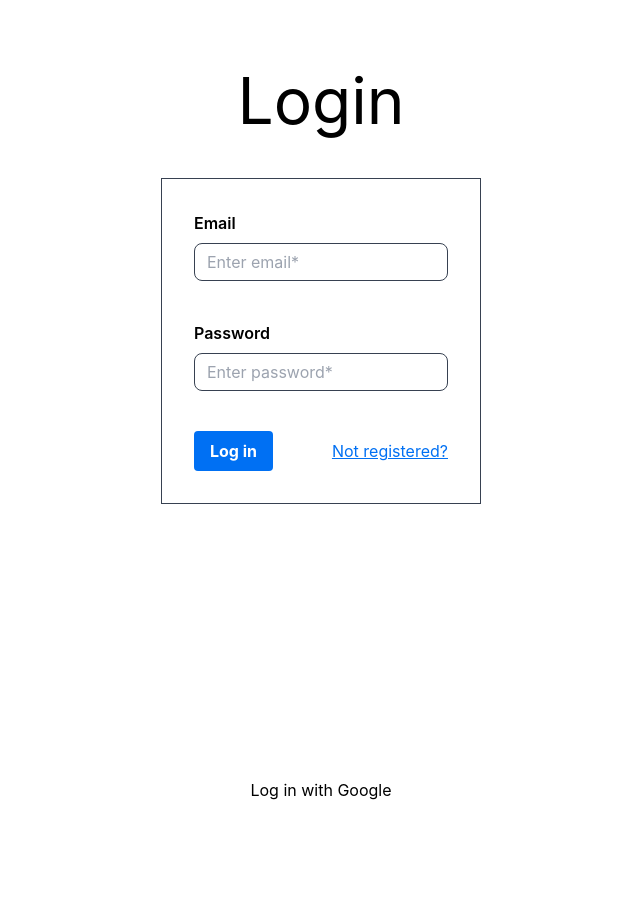
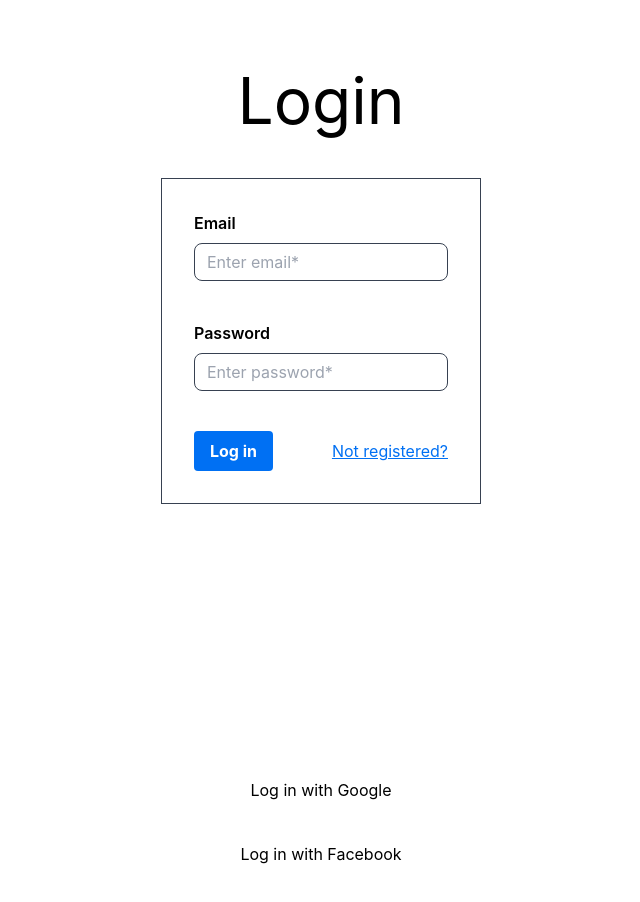
Before and after one commit to Stan-l-e-y/RemindMe, a Next.js app: page /login in a window 1280 px wide. Shown: the top 902 px of the page, without its empty margins (319-959 px from the left). Before the commit the page ends 866 px from the top, so only its background shows below. Built offline with nearby package versions, Linux system fonts and the light colour scheme.

Commit message:
facebook oauth integration part 1

```diff
--- /dev/null
+++ b/lib/client/getFacebookUrl.ts
@@ -0,0 +1,4 @@
+export default function getFacebookUrl(code_challenge: string) {
+  //
+  return code_challenge;
+}
--- a/lib/client/getGoogleUrl.ts
+++ b/lib/client/getGoogleUrl.ts
@@ -10,6 +10,7 @@ function getGoogleOAuthURL() {
     scope: [
       'https://www.googleapis.com/auth/userinfo.profile',
       'https://www.googleapis.com/auth/userinfo.email',
+      'openid',
     ].join(' '),
   };
 
--- a/middleware.ts
+++ b/middleware.ts
@@ -7,7 +7,6 @@ import { reIssueAccessToken } from './services/session';
 export default async function middleware(req: NextRequest, res: NextResponse) {
   //TODO: need to remove middleware being run on the /api/session/oauth/*
   //TODO: Implement OAuth2.0 authentication with Google, Facebook
-  //TODO: Document OAuth?
   if (req.nextUrl.pathname == '/login' || req.nextUrl.pathname == '/register') {
     const accessToken =
       req.cookies.get('accessToken')?.value ||
--- a/package.json
+++ b/package.json
@@ -18,6 +18,7 @@
     "@types/react-dom": "18.0.9",
     "bcrypt": "^5.1.0",
     "cookies": "^0.8.0",
+    "crypto-js": "^4.1.1",
     "eslint": "8.29.0",
     "eslint-config-next": "^13.0.7",
     "jose": "^4.11.1",
@@ -35,6 +36,7 @@
   "devDependencies": {
     "@types/bcrypt": "^5.0.0",
     "@types/cookies": "^0.7.7",
+    "@types/crypto-js": "^4.1.1",
     "@types/jsonwebtoken": "^8.5.9",
     "@types/lodash": "^4.14.191",
     "@types/node": "^18.11.15",
--- a/pages/api/session/oauth/google.ts
+++ b/pages/api/session/oauth/google.ts
@@ -30,8 +30,12 @@ export default async function handler(
 
     try {
       //try and get the ID and Access tokens from Googles auth server (TODO: later on might need to also get the refresh_token)
+      //TODO: if we're only USING A PROVIDER FOR AUTHENTICATION WE DONT NEED THE ACCESS TOKEN, DECODE THE ID TOKEN (OPENID) AND USE THAT TO STORE USER
+      //google has the email, full name and profile pic on their jwt. We can also store their id_token in our db
+      //we also need to validate the jwt that google sent us (not rly important cuz its a server-server connection between us and google)
       const { id_token, access_token } = await getGoogleOAuthTokens({ code });
       //get user (info) from Googles resource server with the ID and Access tokens
+
       const googleUser = await getGoogleUser({ id_token, access_token });
 
       if (!googleUser.verified_email) {
--- a/pages/login.tsx
+++ b/pages/login.tsx
@@ -10,8 +10,12 @@ import {
   CreateSessionInput,
 } from '../types/client/session';
 import getGoogleOAuthUrl from '.././lib/client/getGoogleUrl';
+import getFacebookUrl from '../lib/client/getFacebookUrl';
+import type { GetServerSideProps, NextPage } from 'next';
+import sha256 from 'crypto-js/sha256';
+import CryptoJS from 'crypto-js';
 
-export default function Login() {
+const Login: NextPage<{ code_challenge: string }> = ({ code_challenge }) => {
   const router = useRouter();
 
   const {
@@ -131,7 +135,26 @@ export default function Login() {
         <button onClick={() => router.push(getGoogleOAuthUrl())}>
           Log in with Google
         </button>
+        <button
+          className="mt-10"
+          onClick={() => router.push(getFacebookUrl(code_challenge))}
+        >
+          Log in with Facebook
+        </button>
       </main>
     </div>
   );
-}
+};
+
+export const getServerSideProps: GetServerSideProps = async (context) => {
+  const code_verifier = process.env.CODE_VERIFIER as string;
+  const hash = sha256(code_verifier);
+  const code_challenge = CryptoJS.enc.Base64url.stringify(hash);
+  return {
+    props: {
+      code_challenge: code_challenge,
+    },
+  };
+};
+
+export default Login;
```
Also changed, not shown: pages/api/session/oauth/facebook.ts (added, +18 -0 lines), 2 other files (tests, documents, lock files or other folders).
